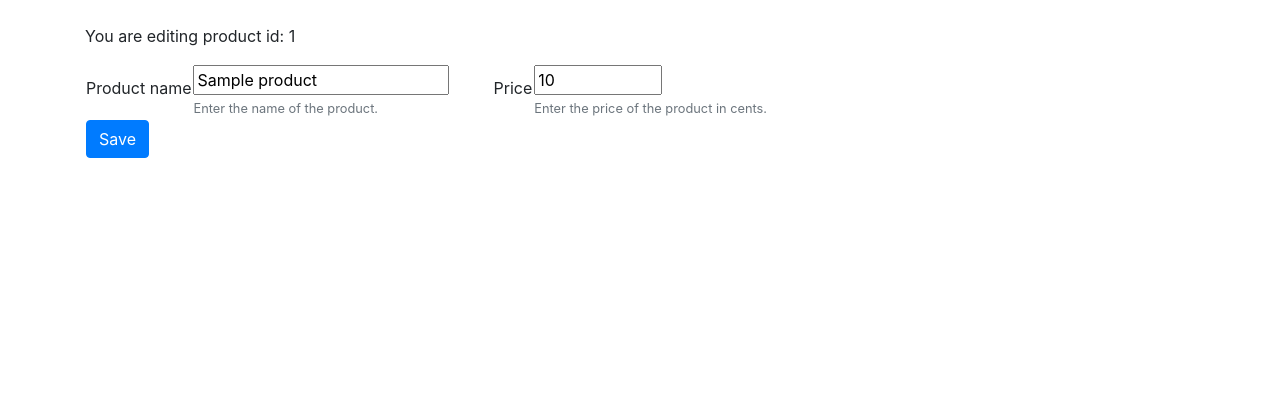
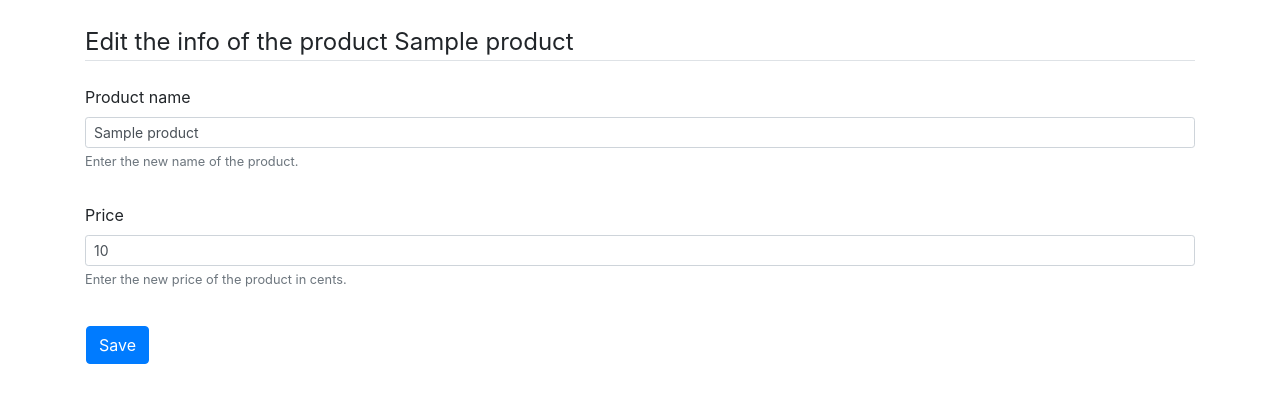
Before and after one commit to lacolegiala/online-store, a Flask app: page /products/edit/1 in a window 1280 px wide. Shown: the part 56-459 px from the top of the page. Run offline with Flask 2, Linux system fonts and the light colour scheme; a user stored in the database is signed in; tables that the repository leaves empty hold one stand-in row (values such as "Sample post"); some libraries are stand-ins or nearby versions.

Commit message:
Edit the edit.html to match new.html

```diff
--- a/application/templates/products/edit.html
+++ b/application/templates/products/edit.html
@@ -1,19 +1,16 @@
 {% extends "layout.html" %}
 
   {% block body %}
-<p>
-  You are editing product id: {{ product_id }}
-</p>
   <form method="POST" action="{{ url_for('products_set_done', product_id=product_id) }}">
     <table>
       <tr>
-	    <td>
-	      {{ form.name.label }}
-	    </td>
-	    <td>
-        {{ form.name }}
-        <small id="help" class="form-text text-muted">Enter the name of the product.</small>
-      </td>
+        <fieldset class="form-group">
+          <legend class="border-bottom mb-4">Edit the info of the product {{ form.name.data }}</legend>
+          <div class="form-group">
+            {{ form.name.label(class="form-control-label") }}
+            {{ form.name(class="form-control form-control-sm") }}
+            <small id="help" class="form-text text-muted">Enter the new name of the product.</small>
+          </div>
           <td>
             <ul>
               {% for error in form.name.errors %}
@@ -21,13 +18,12 @@
               {% endfor %}
             </ul>
           </td>
-      <td>
-        {{ form.price.label}}
-      </td>
-      <td>
-        {{ form.price }}
-        <small id="help" class="form-text text-muted">Enter the price of the product in cents.</small>
-      </td>
+          <div class="form-group">
+            {{ form.price.label(class="form-control-label") }}
+            {{ form.price(class="form-control form-control-sm") }}
+            <small id="help" class="form-text text-muted">Enter the new price of the product in cents.</small>
+          </div>
+        </fieldset>
         <td>
           <ul>
             {% for error in form.price.errors %}
@@ -36,6 +32,7 @@
           </ul>
         </td>
       </tr>
+      <td></td>
       <tr>
         <td colspan="2">
           <button type="submit" class="btn btn-primary">Save</button>
```
Lines whose indentation alone changed are shown as unchanged.
